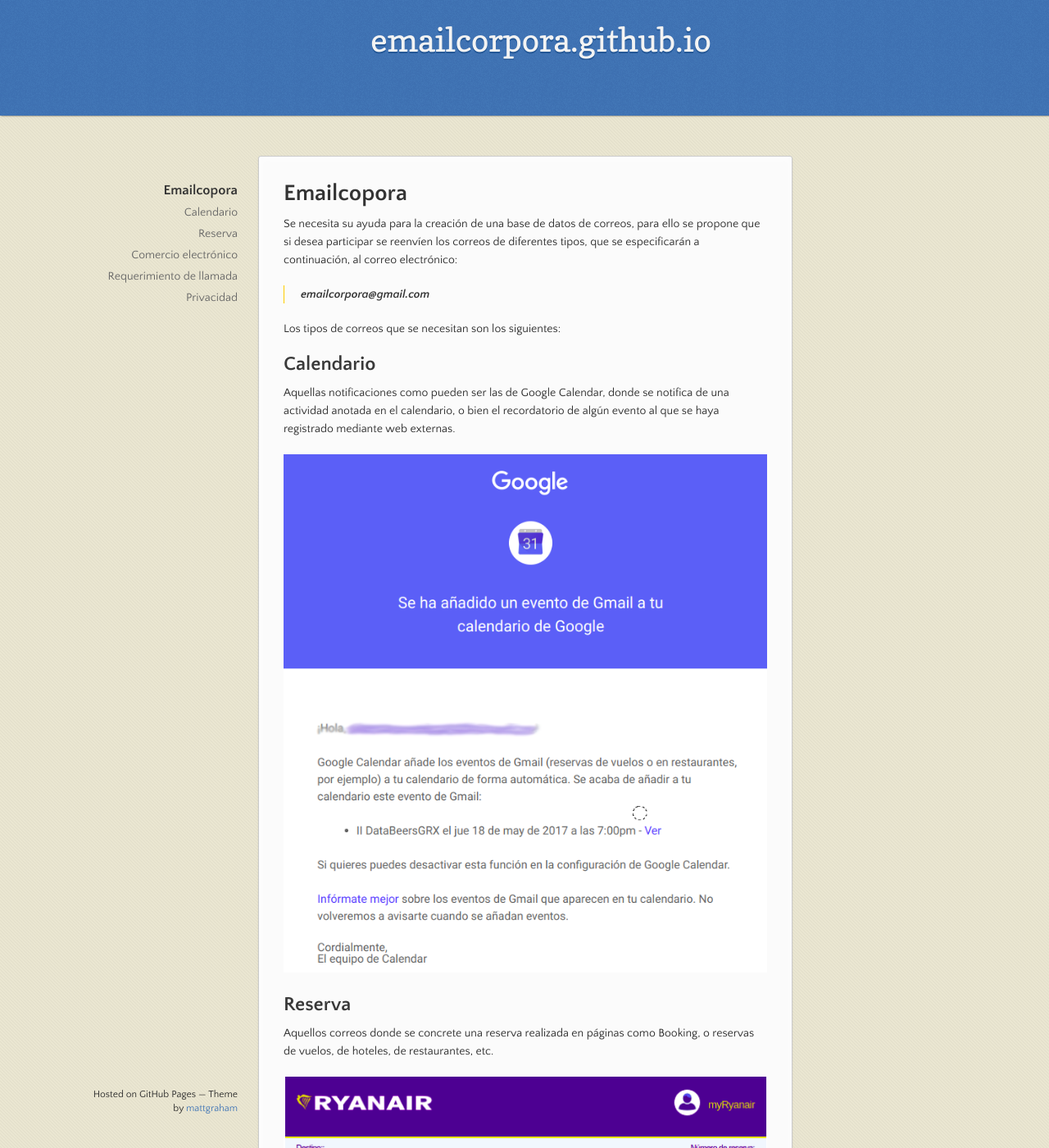
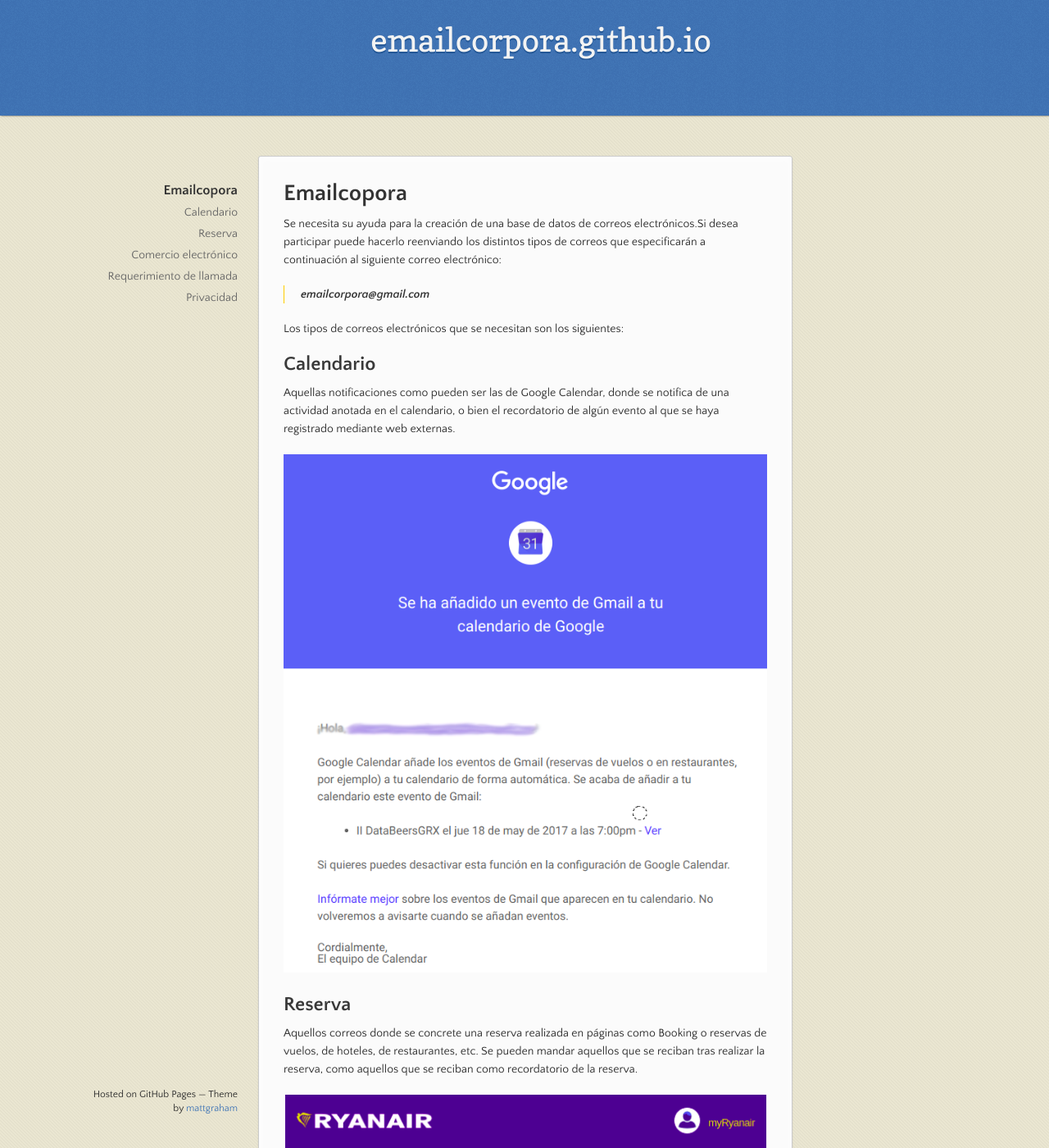
Before and after one commit to emailcorpora/emailcorpora.github.io, a Jekyll site: the page built from index.md, in a window 1280 px wide and 1400 px high. Shown: the whole window at 82% size. Built offline with Jekyll 4.4.1, drawn with Linux system fonts in a browser that asks for light colours; the repository's description, which GitHub fills in, is left out; our own code applies the rules of GitHub Pages for plain Markdown files; some of the changed text lies outside the part shown.

Commit message:
Se edita el index.md con pequeñas mejoras en la redacción.

```diff
--- a/index.md
+++ b/index.md
@@ -4,11 +4,11 @@ layout: default
 
 # Emailcopora
 
-Se necesita su ayuda para la creación de una base de datos de correos, para ello se propone que si desea participar se reenvíen los correos de diferentes tipos, que se especificarán a continuación, al correo electrónico:
+Se necesita su ayuda para la creación de una base de datos de correos electrónicos.Si desea participar puede hacerlo reenviando los distintos tipos de correos que especificarán a continuación al siguiente correo electrónico:
 
 > **emailcorpora@gmail.com**
 
-Los tipos de correos que se necesitan son los siguientes:
+Los tipos de correos electrónicos que se necesitan son los siguientes:
 
 ## Calendario
 
@@ -18,7 +18,7 @@ Aquellas notificaciones como pueden ser las de Google Calendar, donde se notific
 
 ## Reserva
 
-Aquellos correos donde se concrete una reserva realizada en páginas como Booking, o reservas de vuelos, de hoteles, de restaurantes, etc.
+Aquellos correos donde se concrete una reserva realizada en páginas como Booking o reservas de vuelos, de hoteles, de restaurantes, etc. Se pueden mandar aquellos que se reciban tras realizar la reserva, como aquellos que se reciban como recordatorio de la reserva.
 
 ![Image](/assets/images/EjemploReserva.png)
 
@@ -38,7 +38,7 @@ Aquellos correos en los que al final del correo el emisor ha solicitado que se p
 
 ### Privacidad
 
-Todos los datos compartidos serán anonimizados y no se hará uso de ellos salvo en el proyecto. (Añdir La Ley Orgánica 15/1999, de 13 de diciembre, de Protección de Datos).
+De acuerdo con la Ley Orgánica 15 13/12/1999 de Protección de Datos Española, le comunicamos que usted tendrá tendrá derecho de oposición, acceso, rectificación y cancelación de sus datos. Además todos estos datos serán posteriormente anonimizados para que no se sepa de quién procede.
 
 
 **Muchas gracias a todos por su participación**
```
